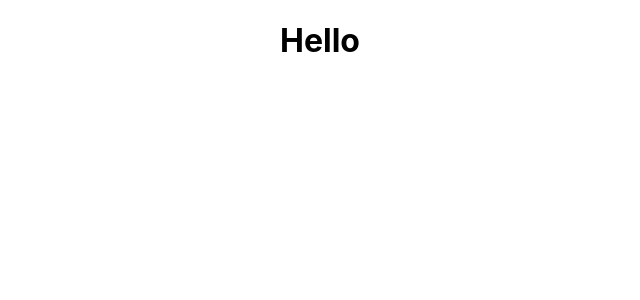
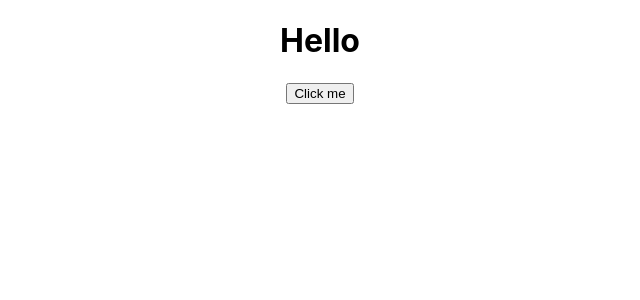
Before and after one commit to Dakshna3010/React-ui, a React (Create React App) app: page / in a window 1280 px wide. Shown: the top 300 px of the page, without its empty margins (320-960 px from the left). Built offline with nearby package versions, Linux system fonts and the light colour scheme.

Commit message:
New component file

```diff
--- a/src/App.tsx
+++ b/src/App.tsx
@@ -1,13 +1,7 @@
 import React from "react";
-import logo from "./logo.svg";
 import "./App.css";
+import Title from "./Title";
 
-function title() {
-  return (
-    <div className="App">
-      <h1>Hello</h1>
-    </div>
-  );
+export default function App() {
+  return <Title />;
 }
-
-export default title;
--- /dev/null
+++ b/src/Title.tsx
@@ -0,0 +1,10 @@
+import React from "react";
+import "./App.css";
+export default function Title() {
+  return (
+    <div className="App ">
+      <h1>Hello</h1>
+      <button>Click me</button>
+    </div>
+  );
+}
```
